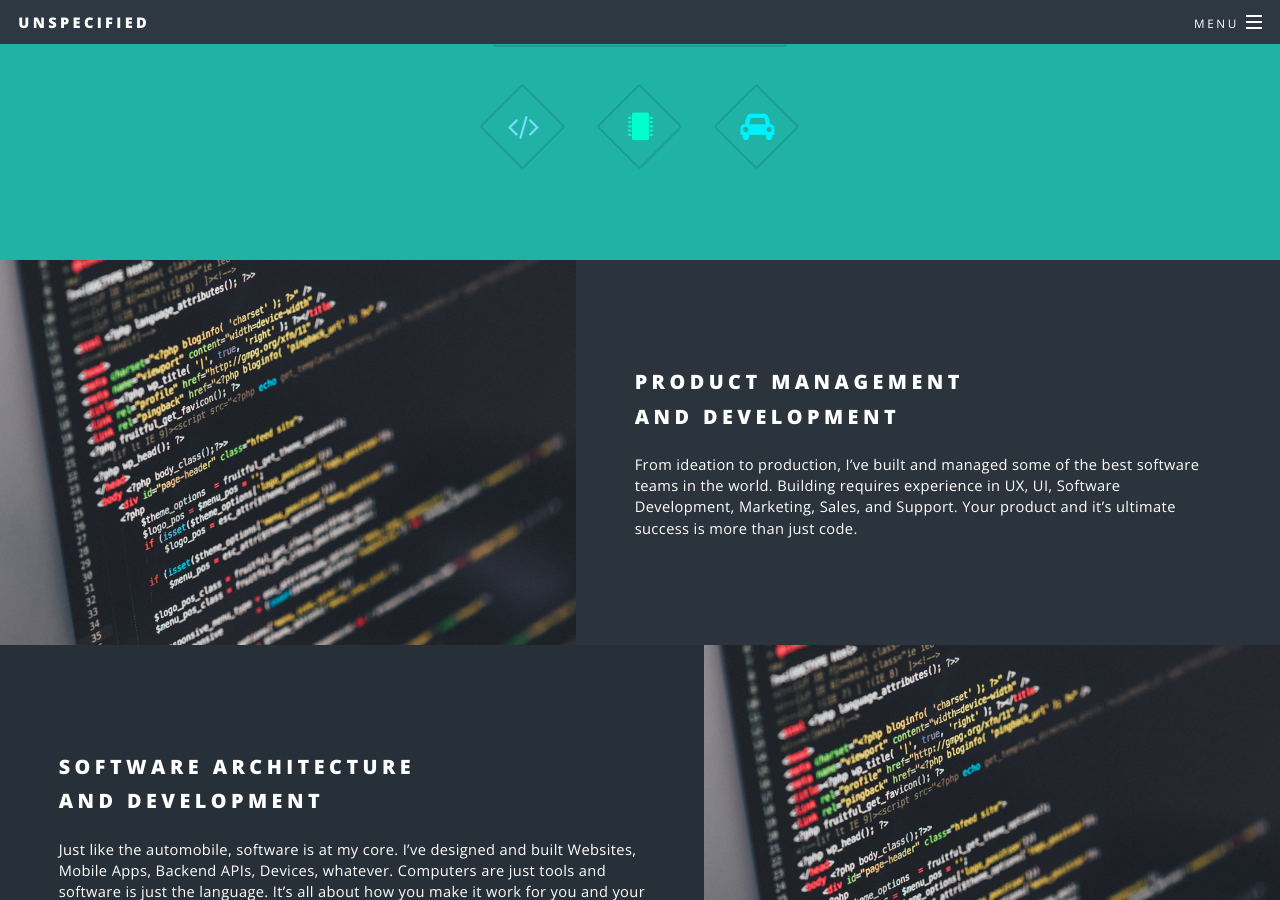
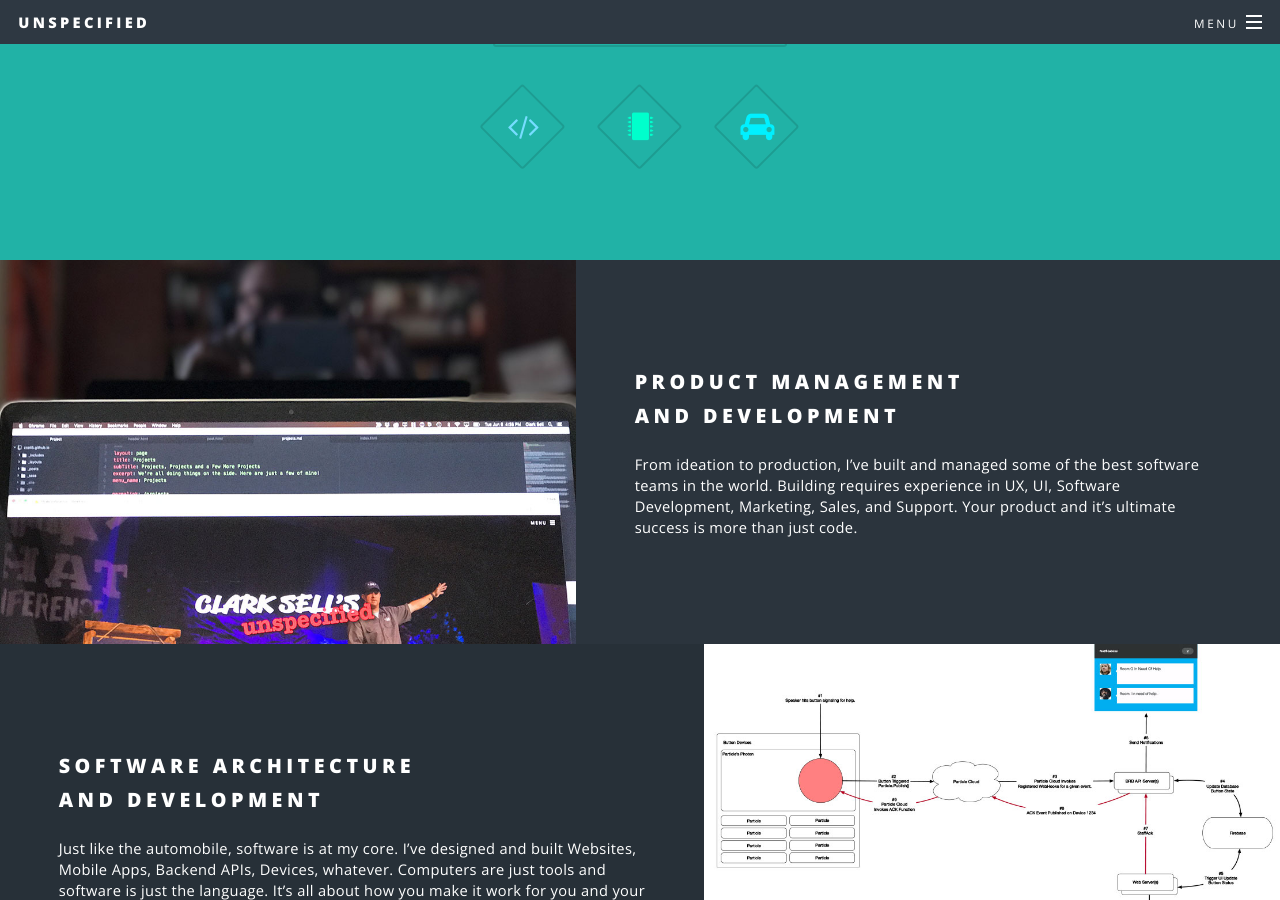
Before and after one commit to csell5/csell5.github.io, a Jekyll site: the page built from index.html, in a window 1280 px wide and 900 px high, scrolled down 1274 px. Built offline with Jekyll 4.4.1, drawn with Linux system fonts in a browser that asks for light colours.

Commit message:
new images

```diff
--- a/index.html
+++ b/index.html
@@ -63,7 +63,7 @@
 				<!-- Two -->
 					<section id="two" class="wrapper alt style2">
 						<section class="spotlight">
-							<div class="image"><img src="images/tech.jpg" alt="" /></div>
+							<div class="image"><img src="images/ProjectManagement.jpg" alt="" /></div>
 							<div class="content">
 								<h2>Product Management<br />
 								and Development</h2>
@@ -71,7 +71,7 @@
 							</div>
 						</section>
 						<section class="spotlight">
-							<div class="image"><img src="images/tech.jpg" alt="" /></div>
+							<div class="image"><img src="images/arch.jpg" alt="" /></div>
 							<div class="content">
 								<h2>Software Architecture<br />
 								and Development</h2>
```
Also changed, not shown: projects.md (+1 -1 lines), images/ProjectManagement.jpg (added), images/arch.jpg (added), images/photons.jpg (added), 1 other file.
